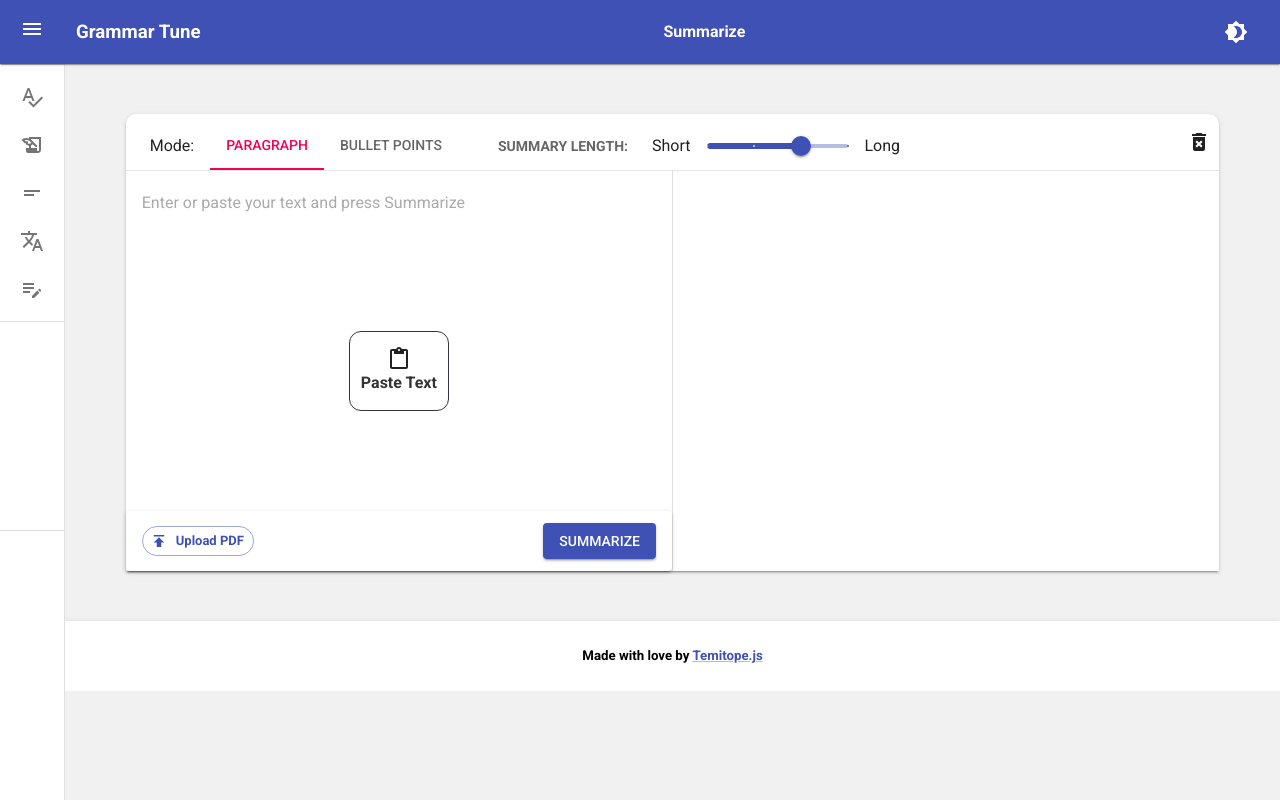
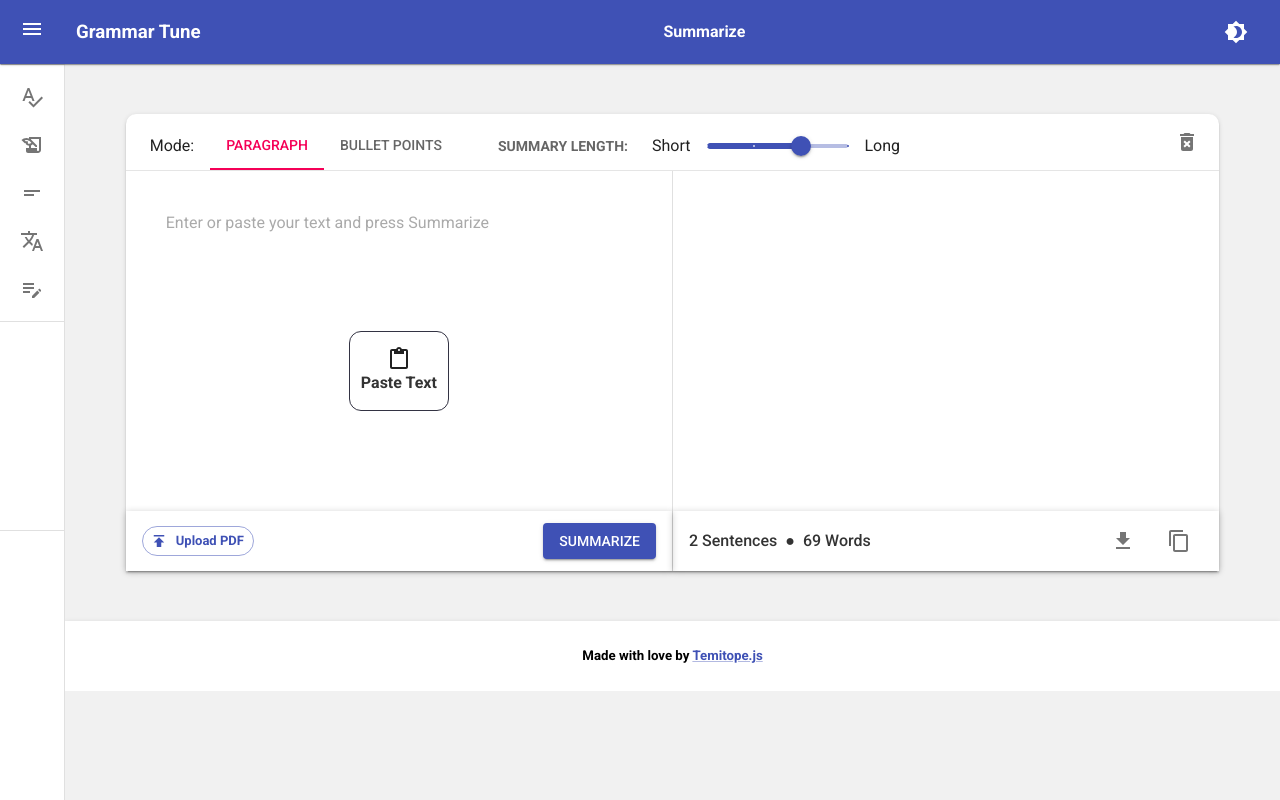
Before and after one commit to tope-olajide/grammar-tune, a Next.js app: page /summarize in a window 1280 px wide. Built offline with nearby package versions, Linux system fonts and the light colour scheme; a web font is replaced by a local one; what @mui/material-nextjs would draw is missing.

Commit message:
feat: add new editor features
- Export text as file
- Copy to clipboard
- Count sentences
- Clear editor content

```diff
--- a/src/app/summarize/page.tsx
+++ b/src/app/summarize/page.tsx
@@ -1,6 +1,3 @@
-/* eslint-disable @typescript-eslint/ban-ts-comment */
-
-// @ts-ignore: Temporary bypass for production launch
 
 "use client"
 
@@ -10,17 +7,20 @@
 import Paper from "@mui/material/Paper";
 import Tabs from '@mui/material/Tabs';
 import Tab from '@mui/material/Tab';
-import {  SyntheticEvent, useRef, useState } from "react";
+import { SyntheticEvent, useRef, useState } from "react";
 import Typography from "@mui/material/Typography";
 import Button from "@mui/material/Button";
 import Slider from '@mui/material/Slider';
-import { countWords, handleFileChange, handlePasteClick } from "../utils/commonFunctions";
+import { clearEditorContent, copyToClipboard, countWords, exportTextAsFile, handleFileChange, handlePasteClick } from "../utils/commonFunctions";
 import PublishIcon from "@mui/icons-material/Publish";
 import ContentPasteIcon from '@mui/icons-material/ContentPaste';
 import DeleteForeverIcon from '@mui/icons-material/DeleteForever';
 import ProcessingAnimation from "@/components/ProcessingAnimation";
 import SideBar from "@/components/SideNavigationBar";
 import Footer from "@/components/Footer";
+import FileDownloadIcon from "@mui/icons-material/FileDownload";
+import ContentCopyIcon from "@mui/icons-material/ContentCopy";
+import IconButton from "@mui/material/IconButton";
 const SummarizePage = () => {
     const [tabValue, setTabValue] = useState('Paragraph');
     const inputEditorRef = useRef<HTMLDivElement | null>(null);
@@ -31,7 +31,7 @@
     const fileInputRef = useRef<HTMLInputElement | null>(null);
     const [isExtractingPDF, setIsExtractingPDF] = useState(false);
     const [sliderValue, setSliderValue] = useState(30);
-   /*  const [summarizedText, setSummarizedText] = useState(""); */
+    /*  const [summarizedText, setSummarizedText] = useState(""); */
 
     const handleChange = (event: SyntheticEvent, newValue: string) => {
         setTabValue(newValue);
@@ -51,7 +51,7 @@
         await handleFileChange(e, inputEditorRef, setInputWordCount)
         setIsExtractingPDF(false)
     }
-    function formatToArray(input:string) {
+    function formatToArray(input: string) {
         try {
             // Remove surrounding square brackets and trim extra spaces or newlines
             const trimmedInput = input.trim().slice(1, -1).trim();
@@ -85,8 +85,8 @@
             });
             const data = await response.json();
             console.log({ result: data.result });
-            console.log({ type:  Array.isArray(formatToArray(data.result)) });
-           // setSummarizedText(data.result)
+            console.log({ type: Array.isArray(formatToArray(data.result)) });
+            // setSummarizedText(data.result)
 
             // Check if result is array and create HTML list
             if (Array.isArray(formatToArray(data.result)) && formatToArray(data.result).length > 1) {
@@ -104,6 +104,27 @@
 
 
     }
+    const handleCopy = async () => {
+        const text = outputEditorRef.current?.textContent;
+        if (text?.trim()) {
+            await copyToClipboard(text);
+            alert("Text copied to clipboard!");
+        }
+
+
+    };
+
+    const handleExport = () => {
+        const text = outputEditorRef.current?.textContent;
+        if (text) {
+            exportTextAsFile(text, "MyTextFile.txt");
+        }
+    };
+    const handleClearEditor = () => {
+        clearEditorContent(inputEditorRef)
+        clearEditorContent(outputEditorRef)
+    }
+
     return (
         <>
             <SideBar pageTitle="Summarize">
@@ -159,10 +180,10 @@
                                         </Typography>
                                     </Box>
                                 </Box> : null}
-
                         </Box>
-
-                        <DeleteForeverIcon />
+                        <IconButton aria-label="delete" size="large" onClick={handleClearEditor}>
+                            <DeleteForeverIcon />
+                        </IconButton>
 
 
                     </Box>
@@ -176,7 +197,7 @@
                             <ContentEditable editorRef={inputEditorRef}
                                 handleEditorChange={handleEditorChange} />
                             {!inputWordCount ?
-                                <><Box sx={{ position: "absolute", top: 0, pl: 2, mt: 2.5 }}>
+                                <><Box sx={{ position: "absolute", top: 0, pl: 5, mt: 5 }}>
                                     <span
                                         style={{
                                             color: "#aaa",
@@ -202,13 +223,14 @@
                                             Paste Text
                                         </Typography>
                                     </Box></> : null}
-                            <Paper elevation={2} sx={{
+                            <Box sx={{
                                 width: "100%", height: 60,
                                 position: "absolute", bottom: 0,
                                 display: "flex",
                                 alignItems: "center",
                                 justifyContent: "space-between",
-                                px: 2
+                                px: 2,
+                                boxShadow: "0px 1px 7px rgba(0, 0, 0, 0.2)"
                             }}>
                                 <Box>
                                     {!inputWordCount ? <Box>
@@ -242,11 +264,46 @@
 
                                 </Box>
                                 <Button variant="contained" onClick={summarizeText}> Summarize</Button>
-                            </Paper>
+                            </Box>
                         </Box>
                         <Divider orientation="vertical" variant="fullWidth" flexItem />
-                        <Box sx={{ width: "100%", height: "100%" }}>
+                        <Box sx={{ width: "100%", height: "100%", position: "relative", borderBottom: { xs: "1px solid rgba(0,0,0,0.3)", sm: "none" } }}>
                             <ContentEditable editorRef={outputEditorRef} disabled={true} />
+                            <Box sx={{
+                                width: "100%", height: 60,
+                                position: "absolute", bottom: 0,
+                                display: "flex",
+                                alignItems: "center",
+                                justifyContent: "space-between",
+                                px: 2,
+                                boxShadow: "0px 1px 7px rgba(0, 0, 0, 0.2)"
+                            }}>
+                                <Box sx={{ display: "flex", alignItems: "center", flexWrap: "wrap" }}>
+                                    <Typography variant="body1" sx={{ fontWeight: 500, color: "rgba(0,0,0,0.8)", }}>
+                                        2 Sentences
+                                    </Typography>
+                                    <Typography variant="body1" sx={{ fontWeight: 500, color: "rgba(0,0,0,0.8)", mx: 1 }}>
+                                        ●
+                                    </Typography>
+                                    <Typography variant="body1" sx={{ fontWeight: 500, color: "rgba(0,0,0,0.8)" }}>
+                                        69 Words
+                                    </Typography> </Box>
+                                {/*   <Divider orientation="vertical" flexItem /> */}
+
+
+                                <Box sx={{ display: "flex", alignItems: "center" }}>
+                                    <Box sx={{ pr: 1 }} >
+
+                                        <IconButton aria-label="delete" size="large" onClick={handleExport}>
+                                            <FileDownloadIcon />
+                                        </IconButton>
+                                    </Box>
+
+                                    <IconButton aria-label="copy" size="large" onClick={handleCopy}>
+                                        <ContentCopyIcon />
+                                    </IconButton>
+                                </Box>
+                            </Box>
                         </Box>
                     </Box>
                 </Paper>
--- a/src/app/utils/commonFunctions.ts
+++ b/src/app/utils/commonFunctions.ts
@@ -1,4 +1,4 @@
-import { ChangeEvent } from "react";
+import { ChangeEvent, MutableRefObject } from "react";
 
 const countWords = (text: string) => {
     const words = text.split(" ");
@@ -59,6 +59,39 @@
     } catch (error) {
       console.error("Unable to read clipboard data: ", error);
     }
-  };
+};
 
-export {countWords, handlePaste, handleFileChange, handlePasteClick};
+ const exportTextAsFile = (text:string, filename = "document.txt") => {
+  const blob = new Blob([text], { type: "text/plain" });
+  const url = URL.createObjectURL(blob);
+  const link = document.createElement("a");
+  link.href = url;
+  link.download = filename;
+  link.click();
+  URL.revokeObjectURL(url);
+};
+ const copyToClipboard = async (text:string) => {
+  try {
+    await navigator.clipboard.writeText(text);
+    console.log("Text copied to clipboard:", text);
+  } catch (err) {
+    console.error("Failed to copy text to clipboard:", err);
+  }
+};
+
+ const countSentences = (text: string) => {
+  if (!text || typeof text !== "string") return 0;
+
+  // Match sentences using regular expressions
+  const sentences = text.match(/[^.!?]+[.!?]+/g);
+
+  return sentences ? sentences.length : 0;
+};
+
+const clearEditorContent = (editorRef: MutableRefObject<HTMLDivElement | null>) => {
+  if (editorRef.current) {
+    editorRef.current.innerHTML = ""
+  }
+
+}
+export {countWords, handlePaste, handleFileChange, handlePasteClick, exportTextAsFile, copyToClipboard, countSentences, clearEditorContent};
```
